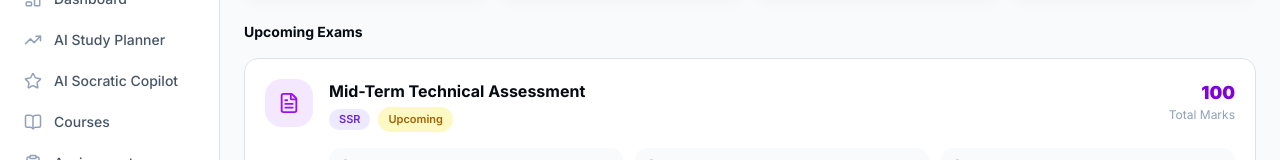
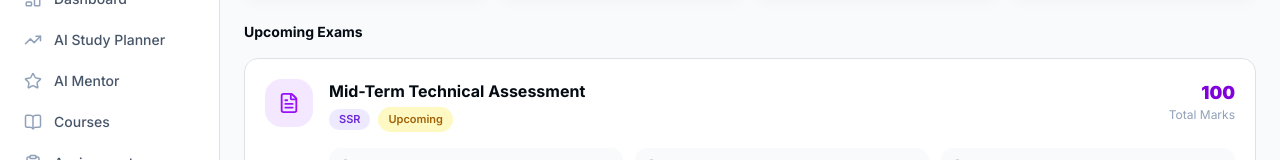
Before and after one commit to saviyo9037/lms, a Next.js app: page /student/exams in a window 1280 px wide. Shown: the part 182-342 px from the top of the page. Built offline with nearby package versions, Linux system fonts and the light colour scheme.

Commit message:
fixing sidebar

```diff
--- a/src/data/mockData.ts
+++ b/src/data/mockData.ts
@@ -26,7 +26,7 @@ export const currentStudent = {
 export const sidebarMenuItems = [
   { label: "Dashboard", href: "/student/dashboard", icon: "LayoutDashboard" },
   { label: "AI Study Planner", href: "/student/planner", icon: "TrendingUp" },
-  { label: "AI Socratic Copilot", href: "/student/copilot", icon: "Star" },
+  { label: "AI Mentor", href: "/student/copilot", icon: "Star" },
   { label: "Courses", href: "/student/courses", icon: "BookOpen" },
   { label: "Assignments", href: "/student/assignments", icon: "ClipboardList" },
   { label: "Placement Drive", href: "/student/placement", icon: "Briefcase" },
```
